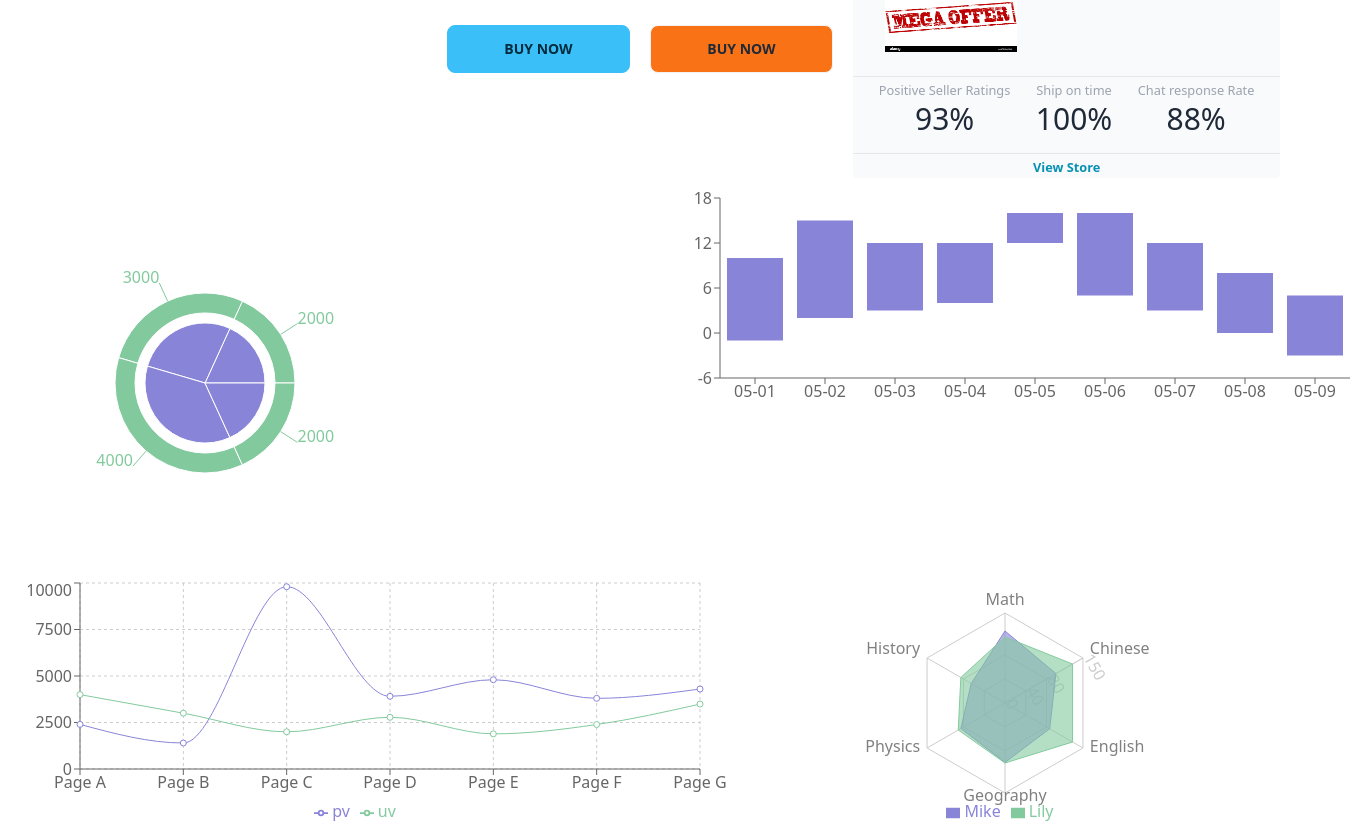
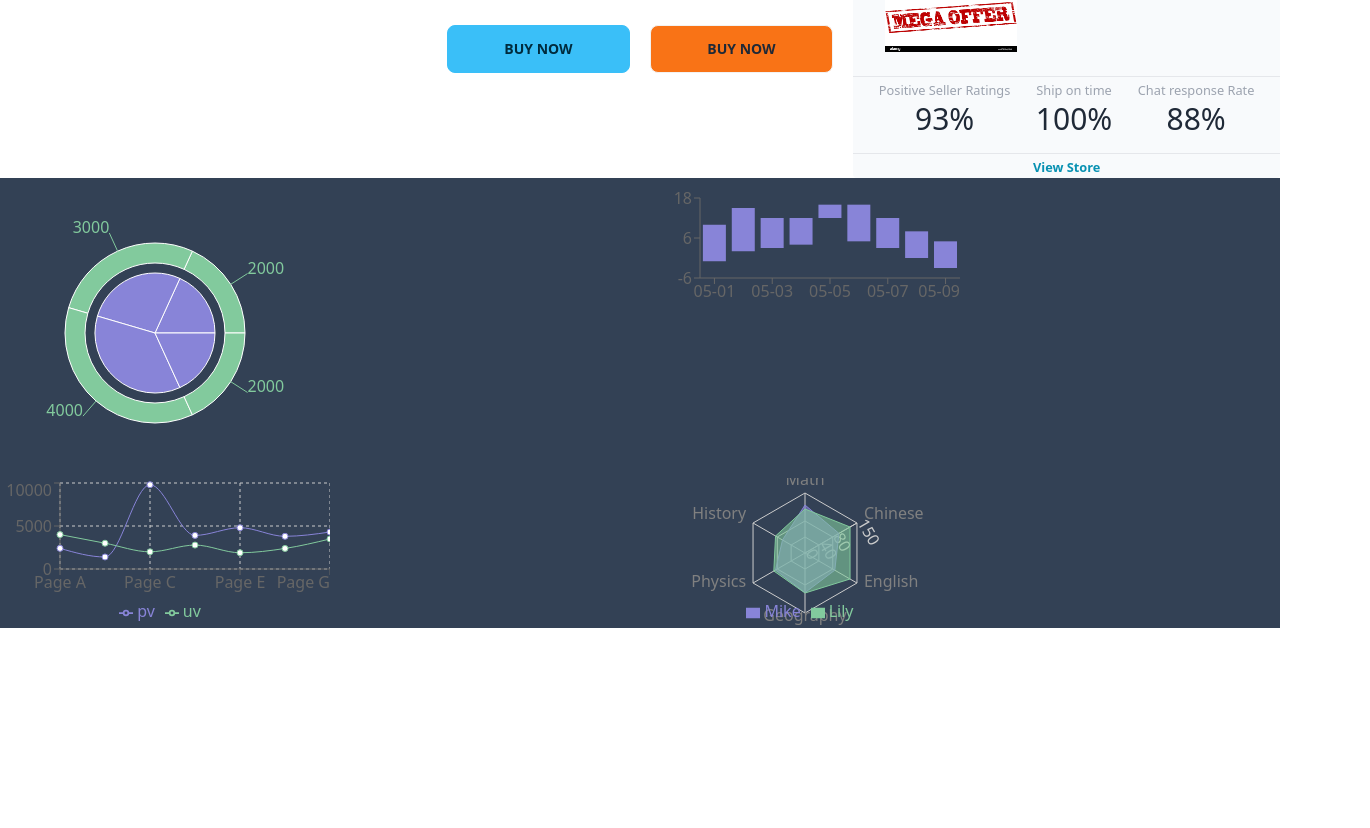
Before and after one commit to Ashikzzzz/job-task-client-DGCOM, a React (Create React App) app: page / in a window 1280 px wide. Shown: the part 573-1401 px from the top of the page, 1370 px wide, since content can reach past the window. After the commit the page ends 1201 px from the top, so only its background shows below. Built offline with nearby package versions, Linux system fonts and the light colour scheme; no server answers.

Commit message:
responsive done

```diff
--- a/src/components/Chart.js
+++ b/src/components/Chart.js
@@ -163,23 +163,23 @@ const data4 = [
 ]
 
   return (
-    <div className="grid lg:grid-cols-2 grid-cols-1  ">
+    <div className="grid lg:grid-cols-2 grid-cols-1 bg-slate-700 ">
         {/* chart 1  */}
         <div>
-        <PieChart width={400} height={400}>
+        <PieChart className="w-full" width={300} height={300}>
       <Pie
         data={data}
         dataKey="value"
-        cx={200}
-        cy={200}
+        cx={150}
+        cy={150}
         outerRadius={60}
         fill="#8884d8"
       />
       <Pie
         data={data}
         dataKey="value"
-        cx={200}
-        cy={200}
+        cx={150}
+        cy={150}
         innerRadius={70}
         outerRadius={90}
         fill="#82ca9d"
@@ -189,7 +189,7 @@ const data4 = [
         </div>
         {/* chart 2  */}
         <div>
-        <BarChart width={730} height={250} data={data2} margin={{top: 20, right: 20, bottom: 20, left: 20}} >
+        <BarChart className="w-full" width={320} height={150} data={data2} margin={{top: 20, bottom: 20}} >
   <XAxis dataKey="day" />
   <YAxis />
   <Tooltip />
@@ -198,8 +198,8 @@ const data4 = [
         </div>
         {/* chart 3  */}
         <div>
-        <LineChart width={730} height={250} data={data3}
-  margin={{ top: 5, right: 30, left: 20, bottom: 5 }}>
+        <LineChart className="w-full" width={330} height={150} data={data3}
+  margin={{ top: 5,  bottom: 5 }}>
   <CartesianGrid strokeDasharray="3 3" />
   <XAxis dataKey="name" />
   <YAxis />
@@ -211,7 +211,7 @@ const data4 = [
         </div>
         {/* chart 4  */}
         <div>
-        <RadarChart outerRadius={90} width={730} height={250} data={data4}>
+        <RadarChart className="w-full" outerRadius={60} width={330} height={150} data={data4}>
   <PolarGrid />
   <PolarAngleAxis dataKey="subject" />
   <PolarRadiusAxis angle={30} domain={[0, 150]} />
```
